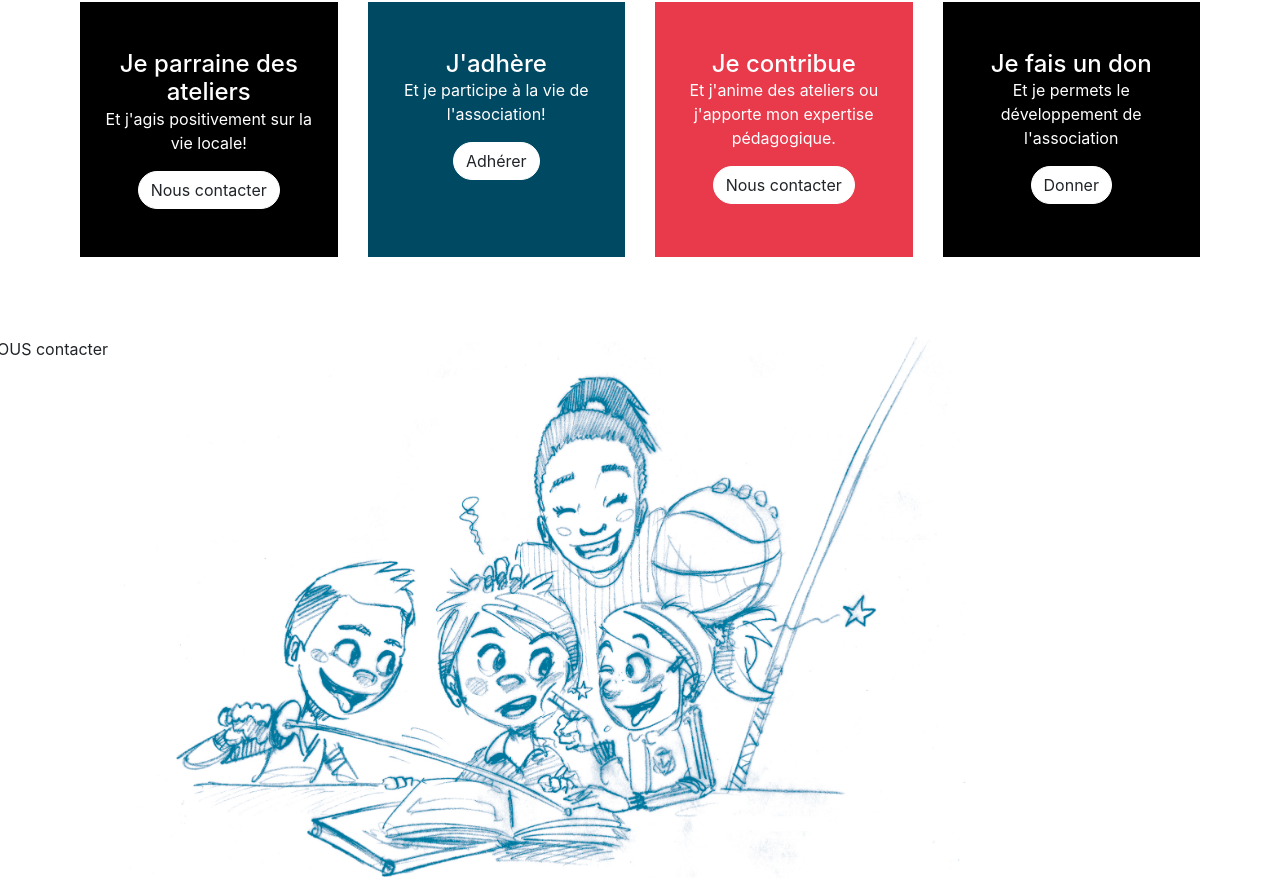
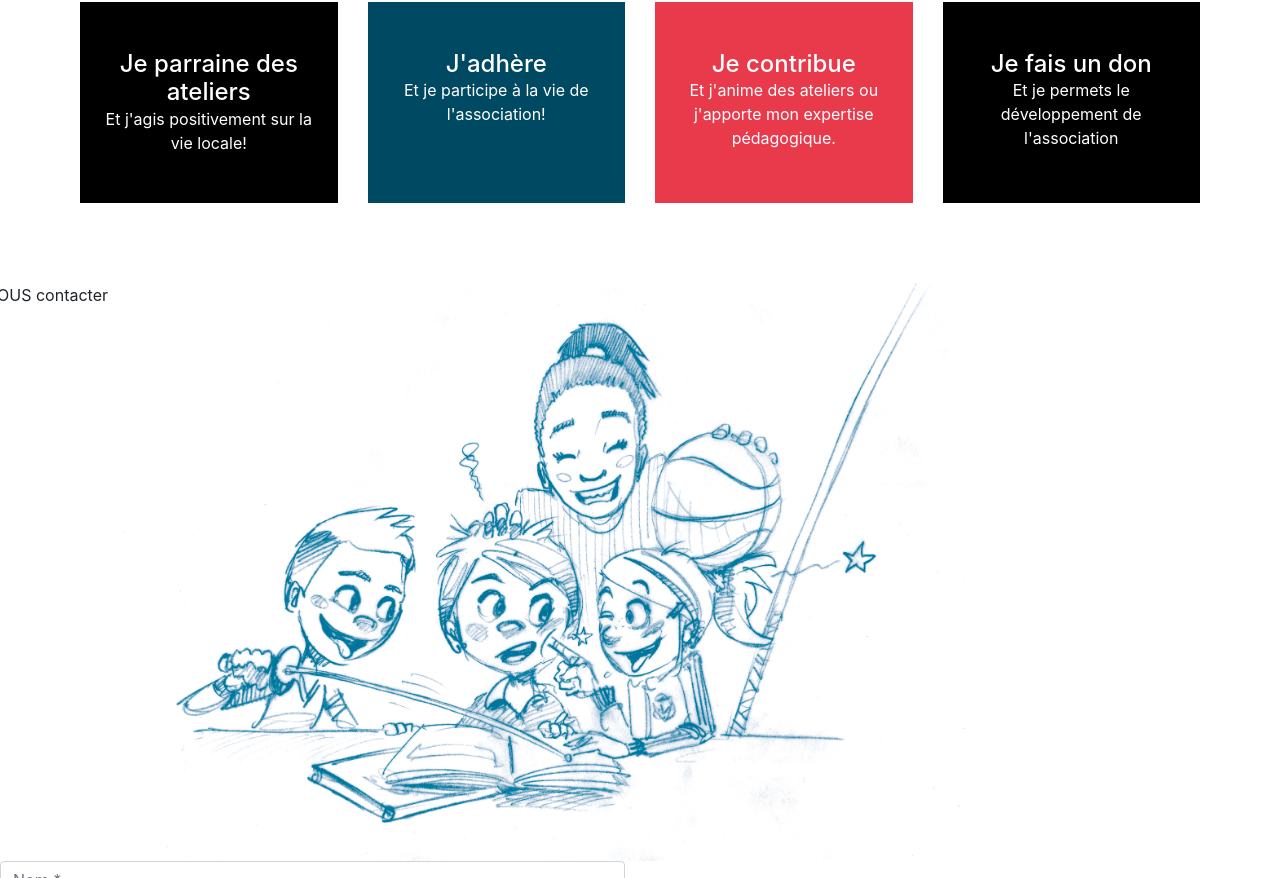
Before and after one commit to annelhote/les-carnets-de-jo, a Vue app: page / in a window 1280 px wide. Shown: the part 4927-5805 px from the top of the page. Built offline with nearby package versions, Linux system fonts and the light colour scheme.

Commit message:
close #10

```diff
--- a/src/App.vue
+++ b/src/App.vue
@@ -195,10 +195,8 @@
               body-class="py-5 bg-dark text-light text-center">
             <b-card-text>
               Et j'agis positivement sur la vie locale!
+              <a href="" class="stretched-link"></a>
             </b-card-text>
-            <b-button href="#" variant="light" pill>
-              Nous contacter
-            </b-button>
           </b-card>
           <b-card
               title="J'adhère"
@@ -208,10 +206,8 @@
               body-class="py-5 bg-primary text-light text-center">
             <b-card-text>
               Et je participe à la vie de l'association!
+              <a href="https://www.helloasso.com/associations/les-carnets-de-jo" target="_blank" class="stretched-link"></a>
             </b-card-text>
-            <b-button href="https://www.helloasso.com/associations/les-carnets-de-jo" variant="light" pill target="_blank">
-              Adhérer
-            </b-button>
           </b-card>
           <b-card
               title="Je contribue"
@@ -221,10 +217,8 @@
               body-class="py-5 bg-danger text-light text-center">
             <b-card-text>
               Et j'anime des ateliers ou j'apporte mon expertise pédagogique.
+              <a href="" class="stretched-link"></a>
             </b-card-text>
-            <b-button href="#" variant="light" pill>
-              Nous contacter
-            </b-button>
           </b-card>
           <b-card
               title="Je fais un don"
@@ -234,10 +228,8 @@
               body-class="py-5 bg-dark text-light text-center">
             <b-card-text>
               Et je permets le développement de l'association
+              <a href="https://www.helloasso.com/associations/les-carnets-de-jo" target="_blank" class="stretched-link"></a>
             </b-card-text>
-            <b-button href="https://www.helloasso.com/associations/les-carnets-de-jo" variant="light" pill target="_blank">
-              Donner
-            </b-button>
           </b-card>
         </b-card-group>
       </div>
```
